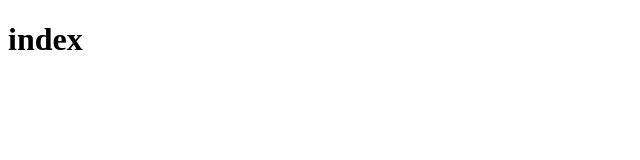
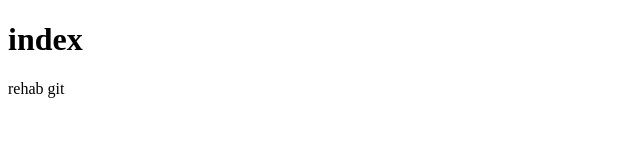
Before and after one commit to OluwaGB/clone, a plain HTML site: page index.html in a window 1280 px wide. Shown: the full height of the page, 0-640 px from the left. Drawn offline with Linux system fonts and the light colour scheme.

Commit message:
pls work

```diff
--- a/index.html
+++ b/index.html
@@ -9,5 +9,6 @@
 <body>
     <h1>index
     </h1>
+    <p>rehab git</p>
 </body>
 </html>
```
